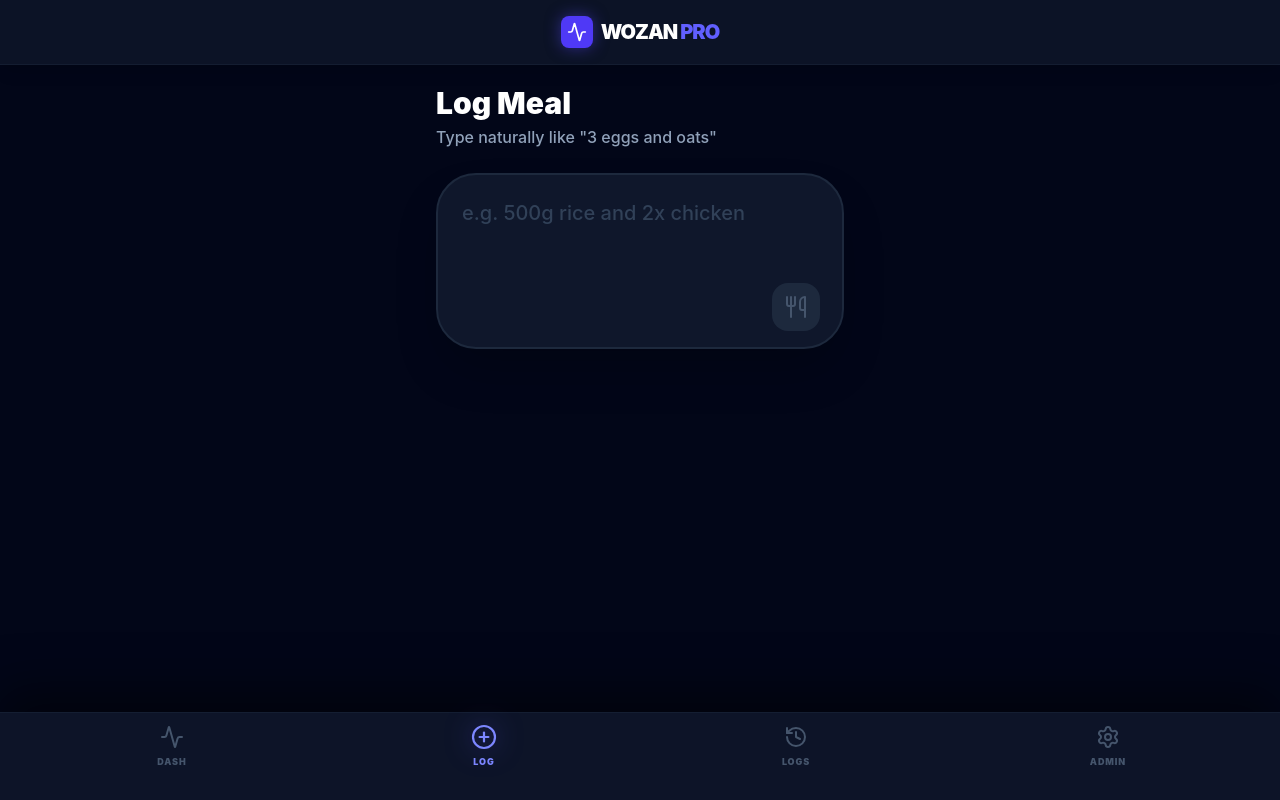
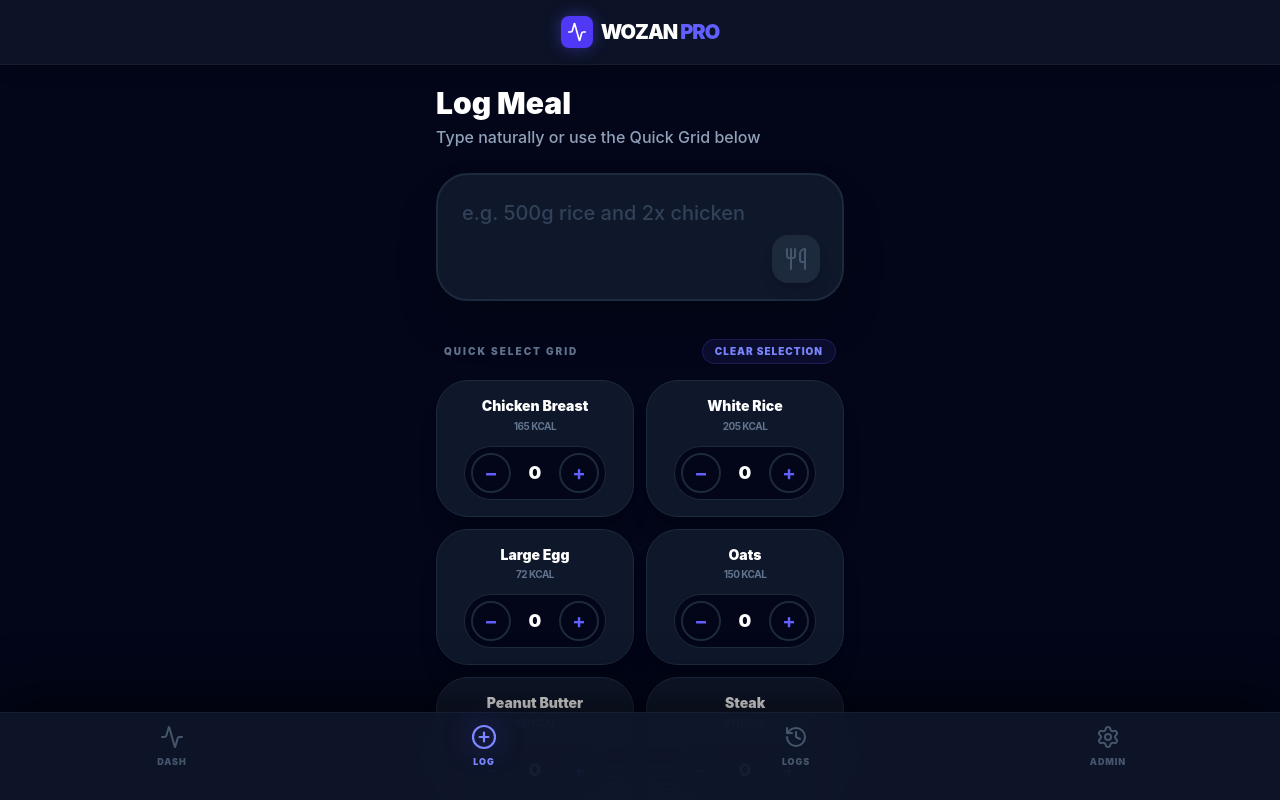
Before and after one commit to Sofyanmahmoud/WOZAN, a React (Vite) app: page / in a window 1280 px wide. Both pictures are taken after a click on the button "LOG". Shown: the top 800 px of the page. Built offline with nearby package versions, Linux system fonts and the light colour scheme.

Commit message:
scale fix

```diff
--- a/src/App.jsx
+++ b/src/App.jsx
@@ -52,8 +52,26 @@ function App() {
   const [parsedItems, setParsedItems] = useState([]);
   const [showSuccess, setShowSuccess] = useState(false);
 
-  // Admin State
   const [newFood, setNewFood] = useState({ name: '', calories: '', protein: '', carbs: '', fats: '' });
+
+  // Quick Select State
+  const [quickQuantities, setQuickQuantities] = useState({});
+
+  // Initialize quickQuantities when FOOD_DB or customFoods change
+  useEffect(() => {
+    const initial = {};
+    [...FOOD_DB, ...customFoods].forEach(f => {
+      initial[f.name] = 0;
+    });
+    setQuickQuantities(initial);
+  }, [customFoods]);
+
+  const updateQuickQty = (name, delta) => {
+    setQuickQuantities(prev => ({
+      ...prev,
+      [name]: Math.max(0, (prev[name] || 0) + delta)
+    }));
+  };
 
   // --- EFFECTS ---
   useEffect(() => {
@@ -144,10 +162,24 @@ function App() {
   };
 
   const logMeal = () => {
-    if (parsedItems.length === 0) return;
+    // Combine parsed items from text and items from quick select
+    const quickSelectItems = [...FOOD_DB, ...customFoods]
+      .filter(f => quickQuantities[f.name] > 0)
+      .map(f => ({
+        ...f,
+        quantity: quickQuantities[f.name],
+        calcCals: f.calories * quickQuantities[f.name],
+        calcP: f.protein * quickQuantities[f.name],
+        calcC: f.carbs * quickQuantities[f.name],
+        calcF: f.fats * quickQuantities[f.name]
+      }));
+
+    const finalItems = [...parsedItems, ...quickSelectItems];
+
+    if (finalItems.length === 0) return;
 
     let totalCals = 0, totalP = 0, totalC = 0, totalF = 0;
-    parsedItems.forEach(item => {
+    finalItems.forEach(item => {
       totalCals += item.calcCals;
       totalP += item.calcP;
       totalC += item.calcC;
@@ -157,27 +189,53 @@ function App() {
     const now = new Date();
     const newMeal = {
       id: Date.now(),
-      rawText: inputText,
+      rawText: inputText || (quickSelectItems.length > 0 ? "Quick Selection" : ""),
       time: now.toLocaleTimeString([], { hour: '2-digit', minute: '2-digit' }),
       date: now.toLocaleDateString(),
+      portionMultiplier: 1, // Added for quick adjustment
       totals: {
         calories: Math.round(totalCals),
         protein: Math.round(totalP),
         carbs: Math.round(totalC),
         fats: Math.round(totalF)
       },
-      items: parsedItems
+      items: finalItems
     };
 
     setMeals([newMeal, ...meals]);
     setInputText('');
     setParsedItems([]);
 
+    // Reset quick quantities
+    const reset = {};
+    Object.keys(quickQuantities).forEach(k => reset[k] = 0);
+    setQuickQuantities(reset);
+
     setShowSuccess(true);
     setTimeout(() => {
       setShowSuccess(false);
       setCurrentView('dashboard');
     }, 1200);
+  };
+
+  const updateMealPortion = (id, delta) => {
+    setMeals(meals.map(m => {
+      if (m.id === id) {
+        const newMultiplier = Math.max(0.5, (m.portionMultiplier || 1) + delta);
+        const factor = newMultiplier / (m.portionMultiplier || 1);
+        return {
+          ...m,
+          portionMultiplier: newMultiplier,
+          totals: {
+            calories: Math.round(m.totals.calories * factor),
+            protein: Math.round(m.totals.protein * factor),
+            carbs: Math.round(m.totals.carbs * factor),
+            fats: Math.round(m.totals.fats * factor),
+          }
+        };
+      }
+      return m;
+    }));
   };
 
   const deleteMeal = (id) => {
@@ -356,50 +414,108 @@ function App() {
 
         {/* VIEW: ADD MEAL */}
         {currentView === 'add' && (
-          <div className="space-y-6 animate-in slide-in-from-bottom-4 duration-500">
+          <div className="space-y-8 animate-in slide-in-from-bottom-4 duration-500">
+            {/* Text Entry Section */}
             <div className="relative">
               <h2 className="text-3xl font-black text-white mb-1">Log Meal</h2>
-              <p className="text-slate-400 font-medium mb-6">Type naturally like "3 eggs and oats"</p>
+              <p className="text-slate-400 font-medium mb-6">Type naturally or use the Quick Grid below</p>
 
               <div className="relative group">
                 <textarea
                   value={inputText}
                   onChange={handleTextChange}
                   placeholder="e.g. 500g rice and 2x chicken"
-                  className="w-full h-44 bg-slate-900 border-2 border-slate-800 rounded-[2.5rem] p-6 text-white placeholder-slate-700 focus:outline-none focus:border-indigo-500 transition-all shadow-2xl resize-none text-xl font-medium"
+                  className="w-full h-32 bg-slate-900 border-2 border-slate-800 rounded-[2rem] p-6 text-white placeholder-slate-700 focus:outline-none focus:border-indigo-500 transition-all shadow-2xl resize-none text-xl font-medium"
                 />
                 <div className="absolute right-6 bottom-6">
-                  <div className={`p-3 rounded-2xl ${inputText.length > 1 ? 'bg-indigo-600 text-white' : 'bg-slate-800 text-slate-600'} transition-all`}>
+                  <div className={`p-3 rounded-2xl ${inputText.length > 1 ? 'bg-indigo-600 text-white' : 'bg-slate-800 text-slate-600'} transition-all shadow-lg`}>
                     <Utensils className="w-6 h-6" />
                   </div>
                 </div>
               </div>
             </div>
 
-            {parsedItems.length > 0 && (
-              <div className="bg-slate-900 rounded-[2.5rem] p-6 border border-slate-800 shadow-2xl space-y-4">
+            {/* Quick Select Grid */}
+            <div className="space-y-4">
+              <div className="flex items-center justify-between px-2">
+                <h3 className="text-[10px] font-black text-slate-500 tracking-[0.2em] uppercase">Quick Select Grid</h3>
+                <button
+                  onClick={() => {
+                    const reset = {};
+                    Object.keys(quickQuantities).forEach(k => reset[k] = 0);
+                    setQuickQuantities(reset);
+                  }}
+                  className="text-[10px] font-black text-indigo-400 uppercase tracking-widest bg-indigo-500/10 px-3 py-1 rounded-full border border-indigo-500/20"
+                >
+                  Clear Selection
+                </button>
+              </div>
+
+              <div className="grid grid-cols-2 gap-3">
+                {FOOD_DB.slice(0, 8).map((food) => (
+                  <div key={food.name} className="bg-slate-900 rounded-[2rem] p-4 border border-slate-800 shadow-xl flex flex-col items-center gap-3 group transition-all hover:border-indigo-500/30">
+                    <div className="text-center">
+                      <div className="text-sm font-black text-white leading-tight mb-1">{food.name.split(' (')[0]}</div>
+                      <div className="text-[10px] font-bold text-slate-500 uppercase tracking-tighter">{food.calories} kcal</div>
+                    </div>
+
+                    <div className="flex items-center gap-3 bg-slate-950 p-1.5 rounded-full border border-slate-800">
+                      <button
+                        onClick={() => updateQuickQty(food.name, -1)}
+                        className="w-10 h-10 flex items-center justify-center rounded-full border-2 border-slate-800 text-indigo-500 hover:bg-indigo-500 hover:text-white transition-all active:scale-90"
+                      >
+                        <span className="text-xl font-bold">−</span>
+                      </button>
+                      <div className="w-6 text-center font-black text-white text-lg">
+                        {quickQuantities[food.name] || 0}
+                      </div>
+                      <button
+                        onClick={() => updateQuickQty(food.name, 1)}
+                        className="w-10 h-10 flex items-center justify-center rounded-full border-2 border-slate-800 text-indigo-500 hover:bg-indigo-500 hover:text-white transition-all active:scale-90"
+                      >
+                        <span className="text-xl font-bold">+</span>
+                      </button>
+                    </div>
+                  </div>
+                ))}
+              </div>
+            </div>
+
+            {/* Combined Logging Summary */}
+            {(parsedItems.length > 0 || Object.values(quickQuantities).some(v => v > 0)) && (
+              <div className="bg-slate-900 rounded-[2.5rem] p-6 border border-slate-800 shadow-2xl space-y-5 animate-in slide-in-from-bottom-4 duration-300">
                 <div className="flex items-center justify-between px-2">
-                  <h3 className="text-[10px] font-black text-slate-500 tracking-widest uppercase">Recognition Engine</h3>
-                  <div className="text-indigo-400 font-black text-sm">{Math.round(parsedItems.reduce((a, b) => a + b.calcCals, 0))} kcal</div>
+                  <h3 className="text-[10px] font-black text-slate-500 tracking-widest uppercase">Entry Summary</h3>
+                  <div className="bg-indigo-600/20 text-indigo-400 px-3 py-1 rounded-full text-xs font-black">
+                    {Math.round(
+                      parsedItems.reduce((a, b) => a + b.calcCals, 0) +
+                      [...FOOD_DB, ...customFoods].reduce((a, b) => a + (b.calories * (quickQuantities[b.name] || 0)), 0)
+                    )} kcal Total
+                  </div>
                 </div>
 
-                <div className="space-y-2">
+                <div className="space-y-2 max-h-48 overflow-y-auto pr-1 custom-scrollbar">
                   {parsedItems.map((item, idx) => (
-                    <div key={idx} className="flex justify-between items-center bg-slate-950/50 p-4 rounded-3xl border border-slate-800/50">
+                    <div key={`parsed-${idx}`} className="flex justify-between items-center bg-slate-950/50 p-4 rounded-[1.5rem] border border-slate-800/50">
                       <div className="flex items-center gap-3">
-                        <div className="w-2 h-2 rounded-full bg-indigo-500"></div>
-                        <div>
-                          <div className="text-white font-bold text-sm">{item.name}</div>
-                          <div className="text-[10px] font-bold text-slate-500 uppercase tracking-tighter">
-                            {item.quantity.toFixed(1)} unit matched
-                          </div>
-                        </div>
+                        <div className="w-1.5 h-1.5 rounded-full bg-emerald-500"></div>
+                        <div className="text-white font-bold text-sm truncate max-w-[120px]">{item.name}</div>
                       </div>
-                      <div className="text-right">
-                        <div className="text-white font-black text-sm">{Math.round(item.calcCals)} <span className="text-[10px] text-slate-500">kcal</span></div>
-                        <div className="text-[9px] font-bold text-slate-600 uppercase">
-                          {Math.round(item.calcP)}P • {Math.round(item.calcC)}C
-                        </div>
+                      <div className="text-right flex items-center gap-4">
+                        <div className="text-[10px] font-bold text-slate-500 uppercase italic">Text Match</div>
+                        <div className="text-white font-black text-sm">{Math.round(item.calcCals)} <span className="text-[9px] text-slate-600">kcal</span></div>
+                      </div>
+                    </div>
+                  ))}
+                  {[...FOOD_DB, ...customFoods].filter(f => (quickQuantities[f.name] || 0) > 0).map((item, idx) => (
+                    <div key={`quick-${idx}`} className="flex justify-between items-center bg-slate-950/50 p-4 rounded-[1.5rem] border border-slate-800/50">
+                      <div className="flex items-center gap-3">
+                        <div className="w-1.5 h-1.5 rounded-full bg-indigo-500"></div>
+                        <div className="text-white font-bold text-sm truncate max-w-[120px]">{item.name}</div>
+                      </div>
+                      <div className="text-right flex items-center gap-4">
+                        <div className="text-[10px] font-bold text-indigo-400 uppercase italic">{quickQuantities[item.name]} portions</div>
+                        <div className="text-white font-black text-sm">{Math.round(item.calories * quickQuantities[item.name])} <span className="text-[9px] text-slate-600">kcal</span></div>
                       </div>
                     </div>
                   ))}
@@ -409,21 +525,21 @@ function App() {
                   onClick={logMeal}
                   className="w-full bg-indigo-600 hover:bg-indigo-500 active:scale-95 text-white font-black py-5 rounded-[2rem] shadow-[0_10px_30px_rgba(79,70,229,0.3)] transition-all flex items-center justify-center gap-3 tracking-widest uppercase text-sm"
                 >
-                  <Send className="w-5 h-5" /> Confirm Entry
+                  <Send className="w-5 h-5" /> Log Selected Items
                 </button>
               </div>
             )}
 
-            {inputText.trim().length > 2 && parsedItems.length === 0 && (
+            {inputText.trim().length > 2 && parsedItems.length === 0 && !Object.values(quickQuantities).some(v => v > 0) && (
               <div className="flex items-center gap-4 text-slate-400 text-sm p-6 bg-slate-900/50 rounded-[2rem] border border-slate-800 border-dashed">
                 <AlertCircle className="w-6 h-6 text-slate-600 shrink-0" />
-                <span>No match. Try "chicken", "eggs", or add custom foods in Admin.</span>
+                <span>No match. Use the Quick Select grid or try keywords like "chicken".</span>
               </div>
             )}
 
             {showSuccess && (
               <div className="fixed top-12 left-1/2 -translate-x-1/2 bg-emerald-500 text-white px-6 py-3 rounded-full font-black flex items-center gap-2 shadow-2xl animate-in fade-in slide-in-from-top-8 z-50">
-                <CheckCircle2 className="w-5 h-5" /> ENTRY SAVED
+                <CheckCircle2 className="w-5 h-5" /> BATCH LOG SUCCESSFUL
               </div>
             )}
           </div>
@@ -473,34 +589,61 @@ function App() {
                   </div>
 
                   {groupedMeals[date].meals.map(meal => (
-                    <div key={meal.id} className="bg-slate-900 rounded-[2rem] p-6 border border-slate-800 shadow-xl group relative overflow-hidden">
-                      <div className="absolute top-0 right-0 w-1 h-full bg-indigo-600 opacity-0 group-hover:opacity-100 transition-opacity"></div>
+                    <div key={meal.id} className="bg-slate-900 rounded-[2.5rem] p-6 border border-slate-800 shadow-xl group relative overflow-hidden transition-all hover:border-indigo-500/20">
+                      <div className="absolute top-0 right-0 w-1.5 h-full bg-indigo-600 opacity-0 group-hover:opacity-100 transition-opacity"></div>
 
                       <div className="flex justify-between items-start mb-6">
-                        <p className="text-white font-bold text-lg leading-tight flex-1 pr-4">"{meal.rawText}"</p>
+                        <div className="flex-1 pr-4">
+                          <p className="text-white font-bold text-lg leading-tight mb-1">"{meal.rawText}"</p>
+                          <div className="flex flex-wrap gap-2">
+                            {meal.items.slice(0, 3).map((it, i) => (
+                              <span key={i} className="text-[9px] font-black bg-slate-950 text-indigo-400/70 px-2 py-0.5 rounded-md border border-slate-800/50 uppercase tracking-tighter">
+                                {it.name.split(' ')[0]}
+                              </span>
+                            ))}
+                            {meal.items.length > 3 && <span className="text-[9px] font-bold text-slate-600">+{meal.items.length - 3} more</span>}
+                          </div>
+                        </div>
                         <button
                           onClick={() => deleteMeal(meal.id)}
-                          className="text-slate-700 hover:text-red-500 bg-slate-950 p-2.5 rounded-2xl transition-all active:scale-90"
+                          className="text-slate-700 hover:text-red-500 bg-slate-950 p-3 rounded-2xl transition-all active:scale-90 shadow-inner"
                         >
                           <Trash2 className="w-4 h-4" />
                         </button>
                       </div>
 
+                      {/* Portion Adjustment UI for Today's Logs */}
+                      {date === todayString && (
+                        <div className="flex items-center justify-between bg-slate-950/50 p-3 rounded-[1.5rem] border border-slate-800 mb-6">
+                          <div className="text-[10px] font-black text-slate-500 uppercase tracking-widest pl-2">Portions</div>
+                          <div className="flex items-center gap-4">
+                            <button
+                              onClick={() => updateMealPortion(meal.id, -0.5)}
+                              className="w-9 h-9 flex items-center justify-center rounded-full border border-slate-800 text-indigo-500 hover:bg-indigo-500 hover:text-white transition-all active:scale-90"
+                            >
+                              <span className="text-lg font-black">−</span>
+                            </button>
+                            <div className="text-sm font-black text-white w-8 text-center">
+                              {meal.portionMultiplier || 1}x
+                            </div>
+                            <button
+                              onClick={() => updateMealPortion(meal.id, 0.5)}
+                              className="w-9 h-9 flex items-center justify-center rounded-full border border-slate-800 text-indigo-500 hover:bg-indigo-500 hover:text-white transition-all active:scale-90"
+                            >
+                              <span className="text-lg font-black">+</span>
+                            </button>
+                          </div>
+                        </div>
+                      )}
+
                       <div className="flex justify-between items-end border-t border-slate-800/50 pt-5">
                         <div className="flex flex-col gap-1">
                           <div className="text-[10px] font-black text-slate-600 uppercase tracking-[0.2em]">{meal.time}</div>
-                          <div className="flex gap-2">
-                            {meal.items.slice(0, 2).map((it, i) => (
-                              <span key={i} className="text-[9px] font-bold bg-slate-950 text-slate-400 px-2 py-0.5 rounded-md border border-slate-800">
-                                {it.name.split(' ')[0]}
-                              </span>
-                            ))}
-                            {meal.items.length > 2 && <span className="text-[9px] font-bold text-slate-600">+{meal.items.length - 2}</span>}
-                          </div>
+                          <div className="text-[10px] font-bold text-emerald-500 uppercase tracking-widest">Surplus Tracked</div>
                         </div>
                         <div className="text-right">
-                          <div className="text-3xl font-black text-indigo-500 leading-none mb-1">{meal.totals.calories}</div>
-                          <div className="text-[9px] font-black text-slate-500 uppercase tracking-widest">
+                          <div className="text-4xl font-black text-indigo-500 leading-none mb-1 tracking-tighter">{meal.totals.calories}</div>
+                          <div className="text-[10px] font-black text-slate-500 uppercase tracking-widest">
                             {meal.totals.protein}P • {meal.totals.carbs}C • {meal.totals.fats}F
                           </div>
                         </div>
```
